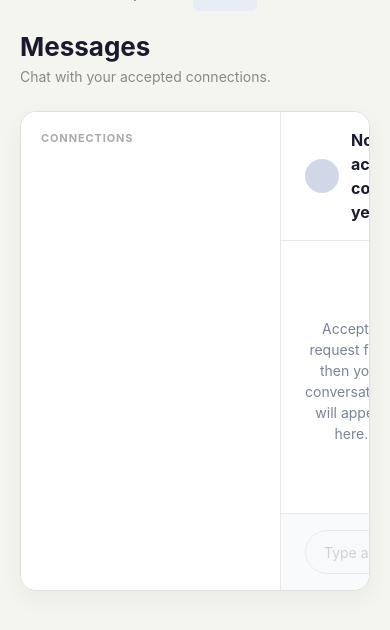
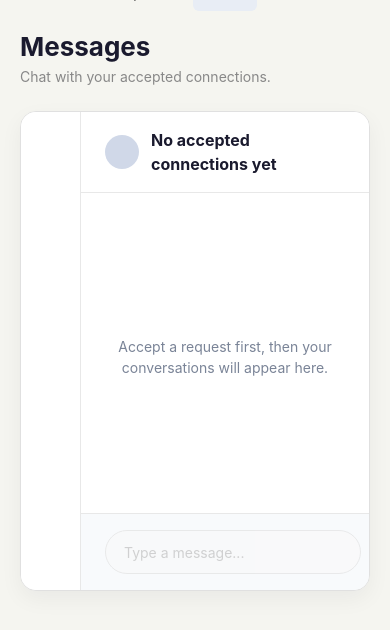
Before and after one commit to sahilppatel1807/skill_swap, a Flask app: page /chat in a window 390 px wide; the page is wider, and only the part inside the window is pictured. Shown: the part 63-693 px from the top of that part. Run offline with Flask 3, Linux system fonts and the light colour scheme; the visitor is signed in with stand-in values (Sample User, id 1); data that the repository does not hold is empty.

Commit message:
Fix skill card overflow and chat sidebar responsive layout

```diff
--- a/static/css/chat.css
+++ b/static/css/chat.css
@@ -280,3 +280,31 @@
 .chat-messages::-webkit-scrollbar-thumb:hover {
   background: #bbb;
 }
+
+@media (max-width: 600px) {
+  .chat-sidebar {
+    width: 60px;
+    min-width: 60px;
+    flex-shrink: 0;
+    display: flex;
+    flex-direction: column;
+    align-items: center;
+    padding: 8px 0;
+  }
+
+  .connection-item {
+    width: 100%;
+    display: flex;
+    justify-content: center;
+    align-items: center;
+    padding: 10px 0;
+    gap: 0;
+  }
+
+  .connection-info,
+  .connection-name,
+  .connection-preview,
+  .sidebar-label {
+    display: none;
+  }
+}
```
